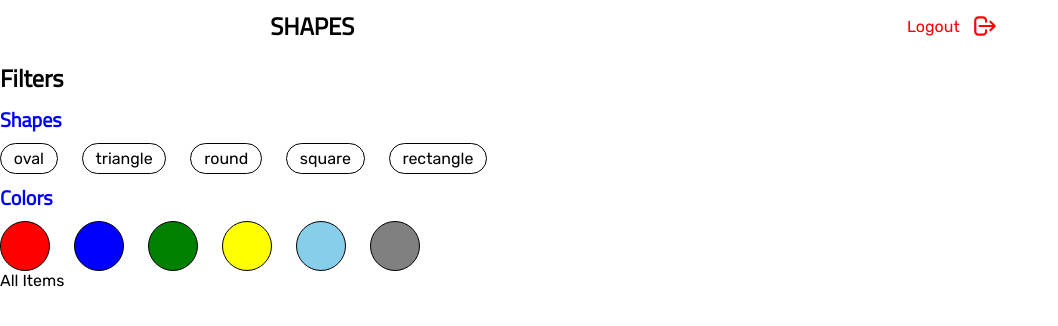
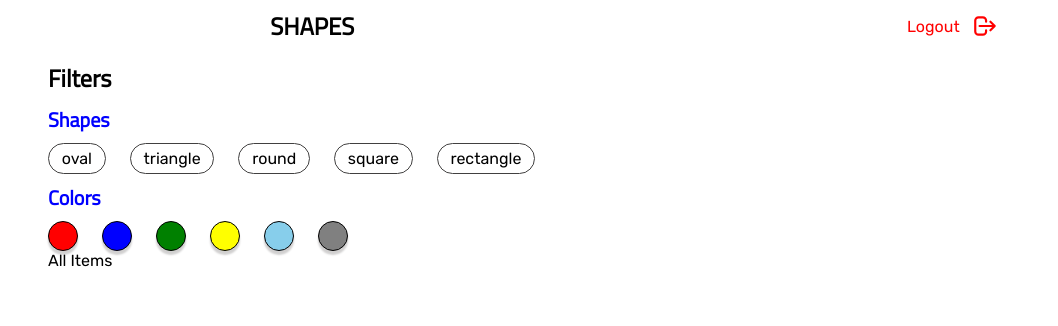
Before and after one commit to samuelkurdz/shapes, a React (Create React App) app: page / in a window 1280 px wide. Both pictures are taken after a click on the button "Login". Shown: the top 326 px of the page, without its empty margins (0-1058 px from the left). Built offline with nearby package versions, Linux system fonts and the light colour scheme.

Commit message:
more design adjustments

```diff
--- a/src/components/filters/filters.scss
+++ b/src/components/filters/filters.scss
@@ -9,10 +9,27 @@
 		gap: 1.5rem;
 
 		p {
-			border: 1px solid black;
+			border: 1px solid rgb(65, 64, 64);
 			padding: 0.3rem 0.8rem;
 			border-radius: 20px;
 			cursor: pointer;
+
+			&:hover {
+				background: slateblue;
+				border: slateblue 1px solid;
+				color: white;
+			}
+
+			&.active {
+				background: slateblue;
+				border: slateblue 1px solid;
+				color: white;
+
+				&:hover {
+					background: white;
+					color: black;
+				}
+			}
 		}
 	}
 }
@@ -27,16 +44,21 @@
 		flex-wrap: wrap;
 		gap: 1.5rem;
 
-		p {
+		span {
 			border: 1px solid black;
-			height: 50px;
-			width: 50px;
+			height: 30px;
+			width: 30px;
 			padding: auto;
 			display: flex;
 			align-items: center;
 			justify-content: center;
 			border-radius: 50%;
 			cursor: pointer;
+			box-shadow: 0px 4px 2px rgb(209, 208, 208);
+
+			&.active {
+				border: slateblue 2px solid;
+			}
 		}
 	}
 }
--- a/src/components/filters/filters.tsx
+++ b/src/components/filters/filters.tsx
@@ -21,7 +21,7 @@ const Filters = () => {
         <h4>Colors</h4>
         <div>
           {colors.map((color) => (
-            <p className={color} />
+            <span className={color} />
           ))}
         </div>
       </section>
--- a/src/components/preview-container/preview-container.tsx
+++ b/src/components/preview-container/preview-container.tsx
@@ -4,7 +4,7 @@ import './preview-container.scss';
 
 const PreviewContainer = () => {
   return (
-    <div>
+    <div className="preview-container">
       <p>All Items</p>
     </div>
   );
--- a/src/pages/home/home.scss
+++ b/src/pages/home/home.scss
@@ -0,0 +1,9 @@
+.home-page {
+	padding: 0 3rem;
+}
+
+@media (max-width: 480px) {
+	.home-page {
+		padding: 0 1rem;
+	}
+}
```
